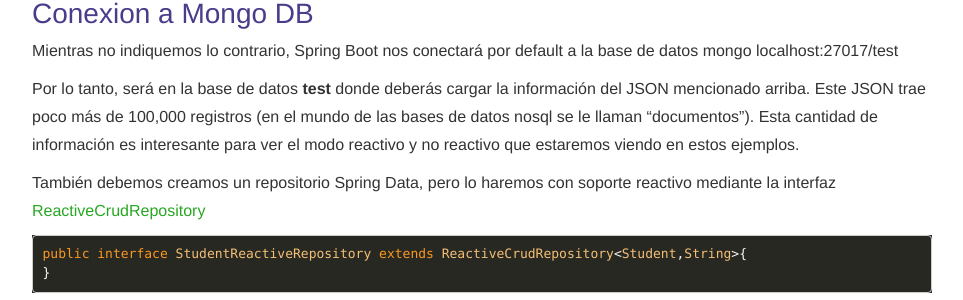
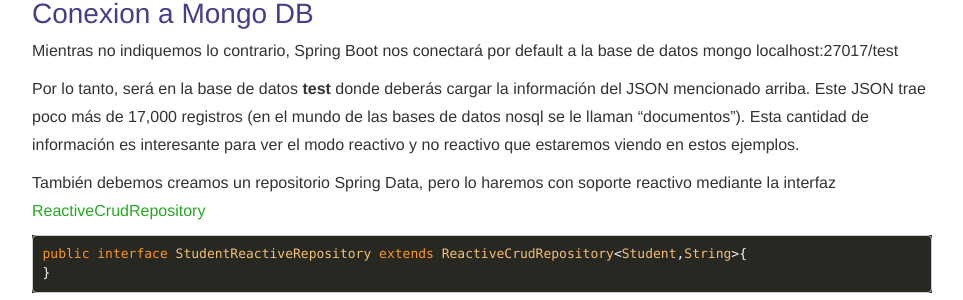
Before and after one commit to windoctor7/windoctor7.github.io, a Jekyll site: the page built from _posts/spring/2017-10-17-Programacion-Reactiva-Spring5.md, in a window 1280 px wide and 900 px high, scrolled down 5837 px. Shown: the part 180-480 px from the top of the window, without its empty margins (158-1121 px from the left). Built offline with Jekyll 4.4.1, drawn with Linux system fonts in a browser that asks for light colours; nearby versions of some CDN libraries; comment, search, counter and statistics services are not loaded; some of the changed text lies outside the part shown.

Commit message:
modificacion de link json

````diff
--- a/_posts/spring/2017-10-17-Programacion-Reactiva-Spring5.md
+++ b/_posts/spring/2017-10-17-Programacion-Reactiva-Spring5.md
@@ -122,14 +122,14 @@
 Una de las características de las aplicaciones reactivas es que son no bloqueantes, son asíncronas. Para entender a lo que me refiero, modifiquemos el método ``multiplicar()`` y agreguemos un retardo de 5 segundos.
 
 ```java
-    public static void multiplicar(Integer n)  {
-        try {
-            Thread.sleep(5000);
-        } catch (InterruptedException e) {
-            e.printStackTrace();
-        }
-        System.out.println("Subscriber2: "+n*n);
+public static void multiplicar(Integer n)  {
+    try {
+        Thread.sleep(5000);
+    } catch (InterruptedException e) {
+        e.printStackTrace();
     }
+    System.out.println("Subscriber2: "+n*n);
+}
 ```
 
 
@@ -221,7 +221,7 @@
 1. **DATA-DRIVEN**. Cuando una variable data-driven a sido especificada en el contexto. Esta variable de contexto deberá ser del tipo [IReactiveDataDriverContextVariable](http://www.thymeleaf.org/apidocs/thymeleaf-spring5/3.0.5.M3/org/thymeleaf/spring5/context/webflux/IReactiveDataDriverContextVariable.html). En esta variable es donde pondremos el flujo de datos que el Publisher emita.
 
 
-Antes de empezar con el ejemplo, debes cargar a mongo algunos datos. Puedes obtener un data JSON desde este repositorio de [github](https://github.com/ozlerhakan/mongodb-json-files/blob/master/datasets/students.json) e importarlos a la base de datos **test** de mongodb.
+Antes de empezar con el ejemplo, debes cargar a mongo algunos datos. Puedes obtener un data JSON desde este repositorio de [github](https://github.com/windoctor7/codigo-tutoriales-blog/raw/master/spring-webflux-2/src/main/resources/json/students.json) e importarlos a la base de datos **test** de mongodb.
 
 Creamos el POJO a donde mapearemos los campos con los de la colección "students" de mongo.
 
@@ -243,7 +243,7 @@
 
 Mientras no indiquemos lo contrario, Spring Boot nos conectará por default a la base de datos mongo localhost:27017/test
 
-Por lo tanto, será en la base de datos **test** donde deberás cargar la información del JSON mencionado arriba. Este JSON trae poco más de 100,000 registros (en el mundo de las bases de datos nosql se le llaman "documentos"). Esta cantidad de información es interesante para ver el modo reactivo y no reactivo que estaremos viendo en estos ejemplos.
+Por lo tanto, será en la base de datos **test** donde deberás cargar la información del JSON mencionado arriba. Este JSON trae poco más de 17,000 registros (en el mundo de las bases de datos nosql se le llaman "documentos"). Esta cantidad de información es interesante para ver el modo reactivo y no reactivo que estaremos viendo en estos ejemplos.
 
 También debemos creamos un repositorio Spring Data, pero lo haremos con soporte reactivo mediante la interfaz [ReactiveCrudRepository](https://docs.spring.io/spring-data/data-commons/docs/2.0.0.M3/api//org/springframework/data/repository/reactive/ReactiveCrudRepository.html)
 
````
Also changed, not shown: other parts of _posts/spring/2017-10-17-Programacion-Reactiva-Spring5.md (+2 -0 lines).
